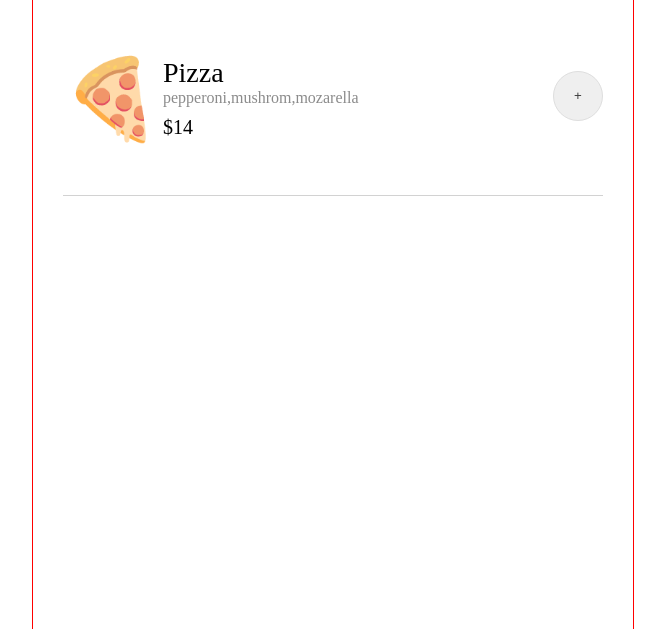
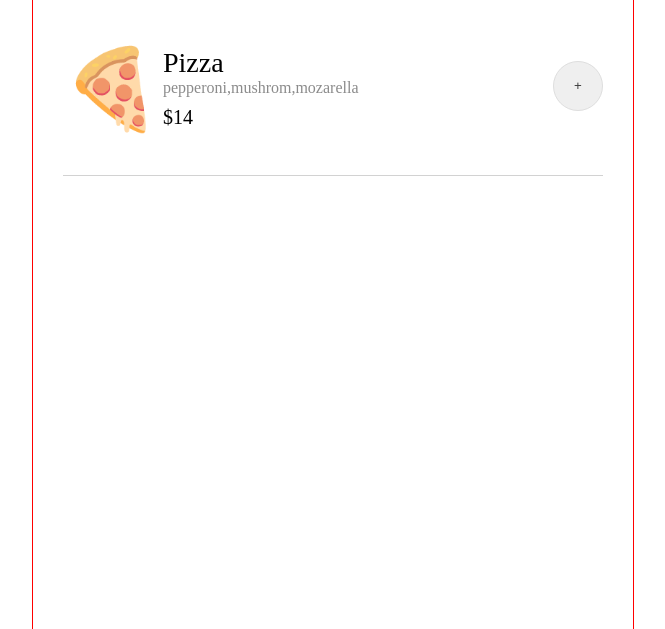
Before and after one commit to Southboy12/Restaurant-Ordering-App, a website built with Vite: page index.html in a window 1280 px wide. Shown: the part 171-800 px from the top of the page, without its empty margins (307-972 px from the left). Built offline with nearby package versions, Linux system fonts and the light colour scheme; a web font is replaced by a local one.

Commit message:
reduced padding to 30px

```diff
--- a/index.css
+++ b/index.css
@@ -59,7 +59,7 @@ p {
     justify-content: flex-start;
     align-items: center;
     border-bottom: 1px solid #d2d2d2;
-    padding: 40px 0;
+    padding: 30px 0;
 }
 
 .menu-emoji {
```
